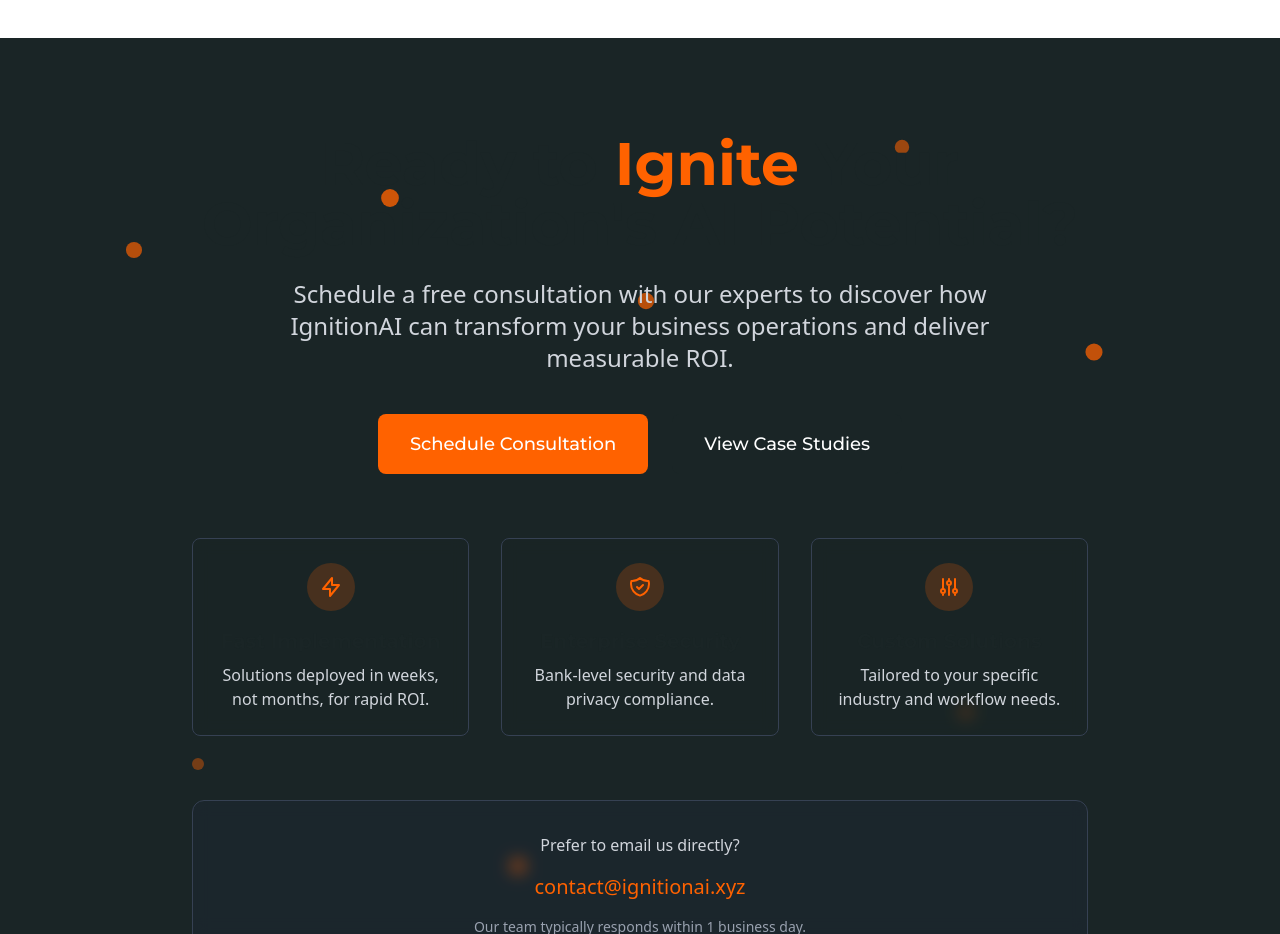
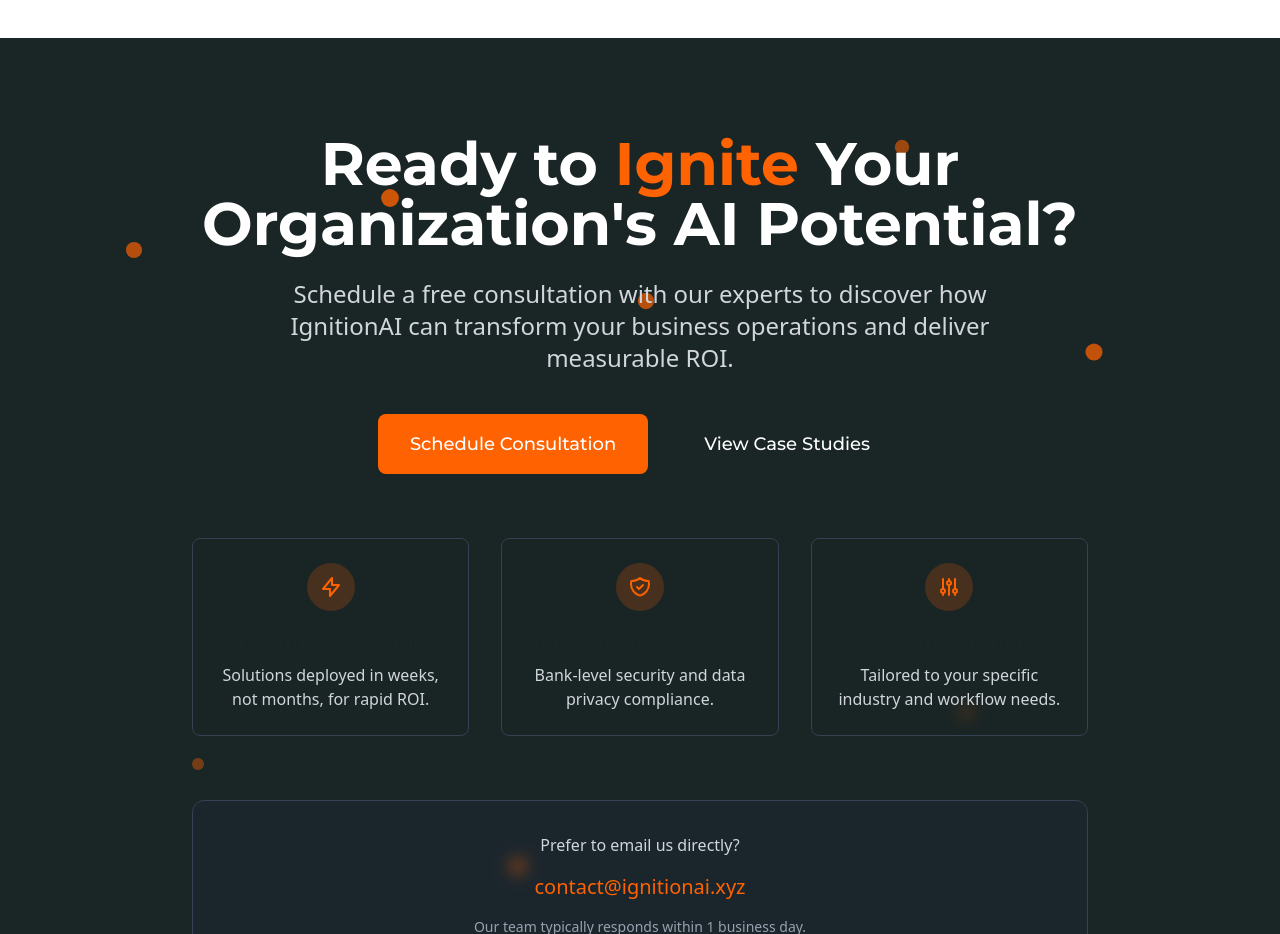
Before and after one commit to mario-guerra/ignitionai.xyz, a Next.js app: page / in a window 1280 px wide. Shown: the part 6240-7174 px from the top of the page. Built offline with nearby package versions, Linux system fonts and the light colour scheme.

Commit message:
update CTA

```diff
--- a/src/components/layout/CTASection.tsx
+++ b/src/components/layout/CTASection.tsx
@@ -68,7 +68,7 @@
             transition={{ duration: 0.6 }}
             viewport={{ once: true }}
           >
-            <h2 className="text-3xl md:text-4xl lg:text-5xl xl:text-6xl font-bold mb-6">
+            <h2 className="text-3xl md:text-4xl lg:text-5xl xl:text-6xl font-bold mb-6 !text-white">
               Ready to <span className="text-ignition-orange">Ignite</span> Your Organization&apos;s AI Potential?
             </h2>
 
```
